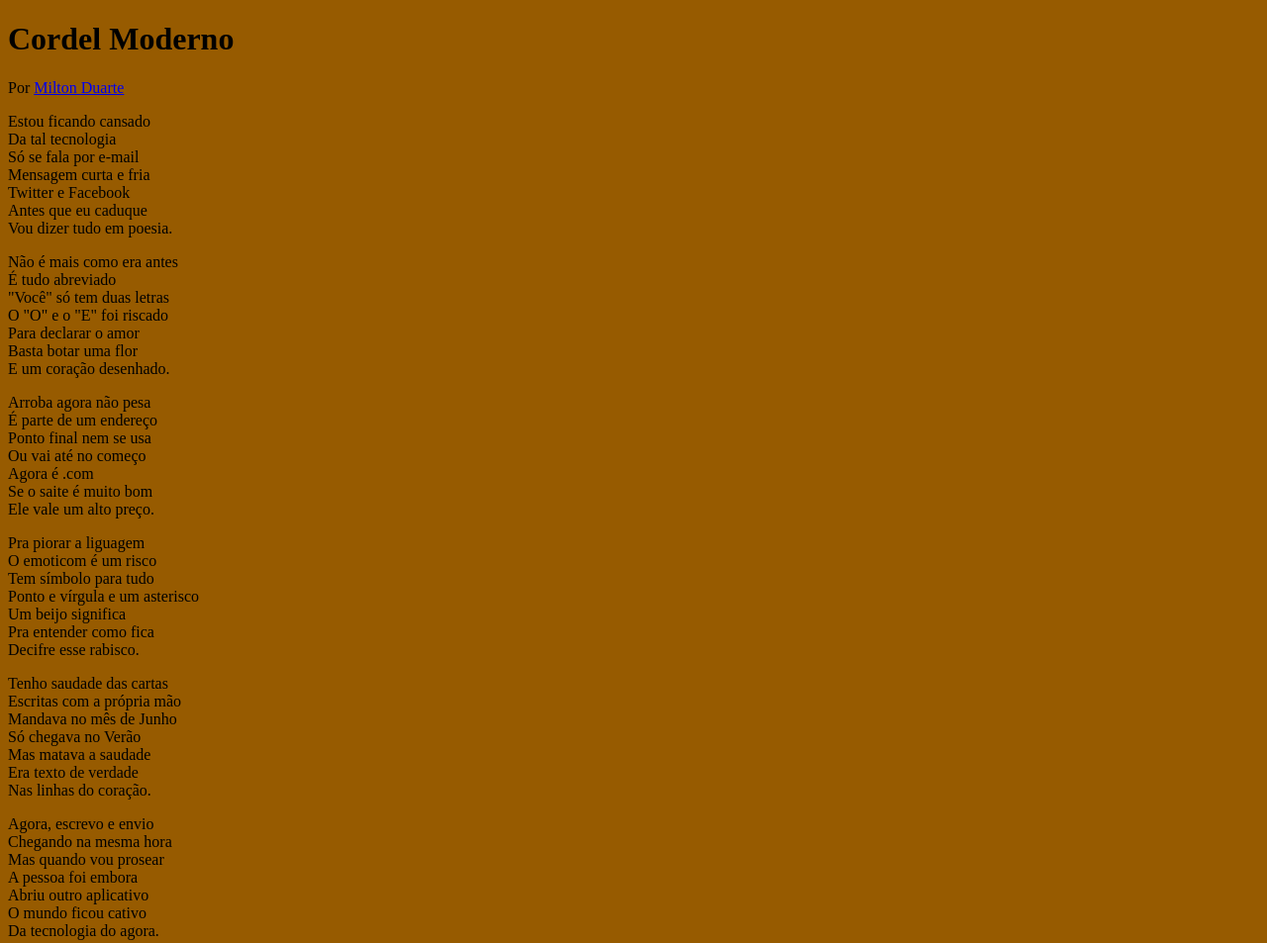
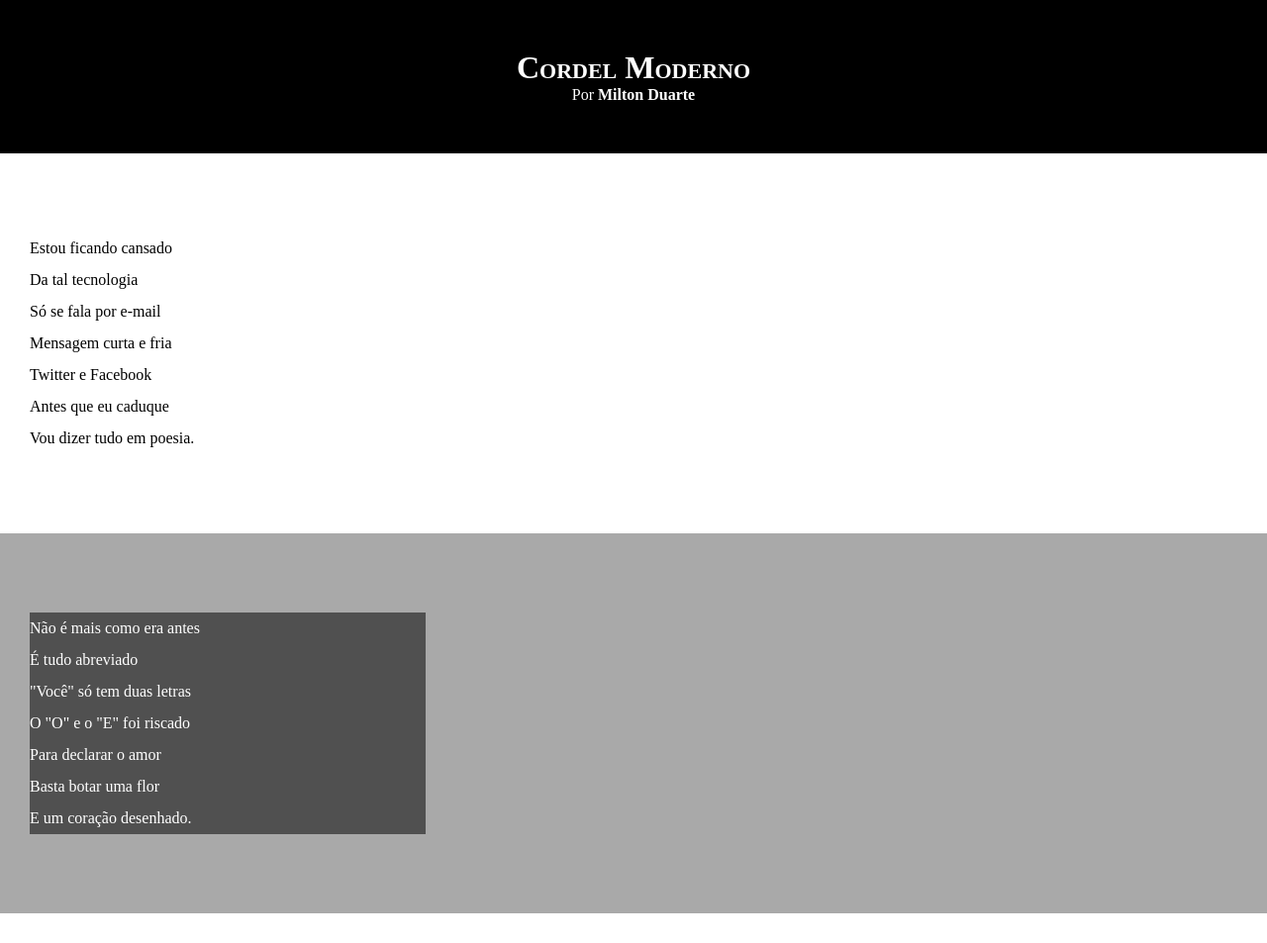
Before and after one commit to ViniciusGarciaDaSilva/html-css, a plain HTML site: page exercicioss/ex012/index.html in a window 1280 px wide. Shown: the top 953 px of the page at 99% size. Drawn offline with Linux system fonts and the light colour scheme.

Commit message:
Atualizei estilos dos textos e CSS

```diff
--- a/exercicioss/ex012/estilo/style.css
+++ b/exercicioss/ex012/estilo/style.css
@@ -1,5 +1,67 @@
 @charset "UTF-8";
 
-body{
-    background-color: rgb(151, 91, 0);
+*{
+    margin: 0px;
+    padding: 0px;
 }
+
+html,body {
+    min-height: 100vh;
+    background-color: darkgray;
+}
+
+header {
+    background-color: black;
+    color: white;
+    text-align: center;
+}
+
+header > h1 {
+    padding-top: 50px;
+    /* text-transform: uppercase;  usado para coloca tudo em letra maiuscula*/
+    font-variant: small-caps;
+}
+
+header > p {
+    padding-bottom: 50px;
+
+}
+
+header a, footer a {
+    color: white;
+    text-decoration: none;
+    font-weight: bolder;
+}
+
+a:hover, footer a:hover {
+    text-decoration: underline;
+}
+
+section {
+    padding-top: 10vh;
+    padding-bottom: 10vh;
+    line-height: 2em;
+    padding-left: 30px;
+}
+
+section.normal {
+    background-color: white;
+    color: black;
+}
+
+section.imagem {
+    background-color: darkgray;
+    color: white;
+}
+
+section.imagem > p {
+    background-color: rgba(0, 0, 0, 0.527);
+    width: 400px;
+}
+
+footer {
+    background-color: black;
+    text-align: center;
+    color: white;
+    padding: 10px;
+}
--- a/exercicioss/ex012/index.html
+++ b/exercicioss/ex012/index.html
@@ -18,7 +18,7 @@
 
     </header>
 
-    <section>
+    <section class="normal">
         <p>
             Estou ficando cansado <br>
             Da tal tecnologia <br>
@@ -30,7 +30,7 @@
         </p>
     </section>
 
-    <section>
+    <section class="imagem">
         <p>
             Não é mais como era antes <br>
             É tudo abreviado <br>
@@ -42,7 +42,7 @@
         </p>
     </section>
 
-    <section>
+    <section class="normal">
         <p>
             Arroba agora não pesa <br>
             É parte de um endereço <br>
@@ -64,7 +64,7 @@
         </p>
     </section>
 
-    <section>
+    <section class="imagem">
         <p>
             Tenho saudade das cartas <br>
             Escritas com a própria mão <br>
@@ -76,7 +76,7 @@
         </p>
     </section>
 
-    <section>
+    <section class="normal">
         <p>
             Agora, escrevo e envio <br>
             Chegando na mesma hora <br>
```
